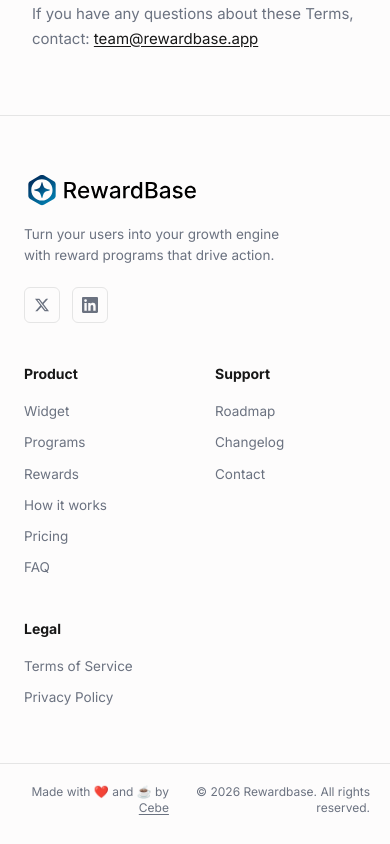
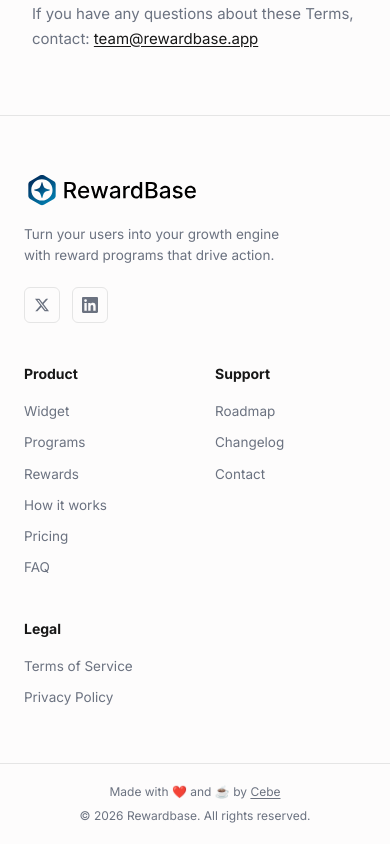
Before and after one commit to premhagargi/rewardbase, a Next.js app: page /terms in a window 390 px wide. Shown: the part 7837-8681 px from the top of the page. Built offline with nearby package versions, Linux system fonts and the light colour scheme.

Commit message:
refactor(ui): improve component responsiveness and layout consistency
- Update Footer to use flex-col on mobile for better alignment
- Adjust Hero grid gaps and description margins for improved spacing
- Fix Pricing description line breaks using conditional visibility on large screens

```diff
--- a/src/components/Footer.tsx
+++ b/src/components/Footer.tsx
@@ -125,8 +125,8 @@
 
       {/* Bottom bar */}
     <div className="border-t border-border">
-<div className="mx-auto flex max-w-6xl items-center justify-between px-5 py-5 sm:px-12 lg:px-14">
-  <p className="text-xs text-muted text-right">
+<div className="mx-auto flex flex-col items-center gap-2 sm:flex-row sm:items-center sm:justify-between max-w-6xl px-5 py-5 sm:px-12 lg:px-14">
+  <p className="text-xs text-muted text-center sm:text-right">
     Made with ❤️ and ☕️ by{" "}
     <a
       href="https://x.com/cebe_fyi"
@@ -138,7 +138,7 @@
     </a>
   </p>
 
-  <p className="text-xs text-muted text-right">
+  <p className="text-xs text-muted text-center sm:text-right">
     &copy; {new Date().getFullYear()} Rewardbase. All rights reserved.
   </p>
 </div>
--- a/src/components/Hero.tsx
+++ b/src/components/Hero.tsx
@@ -240,7 +240,7 @@
     <section className="pt-20 sm:pt-32 pb-10 sm:pb-20 bg-background">
       <div className="mx-auto max-w-6xl px-6 sm:px-12 lg:px-14">
         {/* Headline */}
-        <div className="mb-16 sm:mb-20 grid grid-cols-1 lg:grid-cols-2 gap-8 lg:gap-10 items-start">
+        <div className="mb-16 sm:mb-20 grid grid-cols-1 lg:grid-cols-2 gap-6 lg:gap-10 items-start">
           <div className="text-left">
             <p className="label font-semibold text-gradient-blue tracking-wider mb-5 sm:mb-3">
               <span className="mr-1">|</span> UNLOCK USER-LED GROWTH
@@ -250,7 +250,7 @@
             </h1>
           </div>
           <div className="text-left lg:pt-12 lg:pl-8">
-            <p className="component-description font-normal text-muted leading-relaxed mb-3 sm:mb-4">
+            <p className="component-description font-normal text-muted leading-relaxed mb-5 sm:mb-4">
 RewardBase helps you run reward programs that incentivize user actions that help you grow – referrals, reviews, feedback, and more. Natively inside your product. Seamlessly managed.            </p>
             <div className="flex items-center gap-4">
               <a
@@ -275,7 +275,7 @@
         </div>
 
         {/* Category Tabs + Carousel Arrows */}
-        <div className="flex items-center justify-between mb-3 sm:mb-4">
+        <div className="flex items-center justify-between mb-4 sm:mb-4">
           <div className="inline-flex items-center rounded-full">
             {categories.map((cat, i) => (
               <button
--- a/src/components/Pricing.tsx
+++ b/src/components/Pricing.tsx
@@ -61,7 +61,7 @@
             Pay as you grow
           </h2>
           <p className="lg:w-2/5 lg:ml-auto component-description text-muted leading-relaxed lg:leading-[25px]">
-            RewardBase pricing is based on the value it delivers. <br />You pay as more users actively participate in your <br />programs, with 25 participants free every month.
+            RewardBase pricing is based on the value it delivers. <br className="hidden lg:inline"/>You pay as more users actively participate in your <br className="hidden lg:inline"/>programs, with 25 participants free every month.
           </p>
         </div>
 
```
